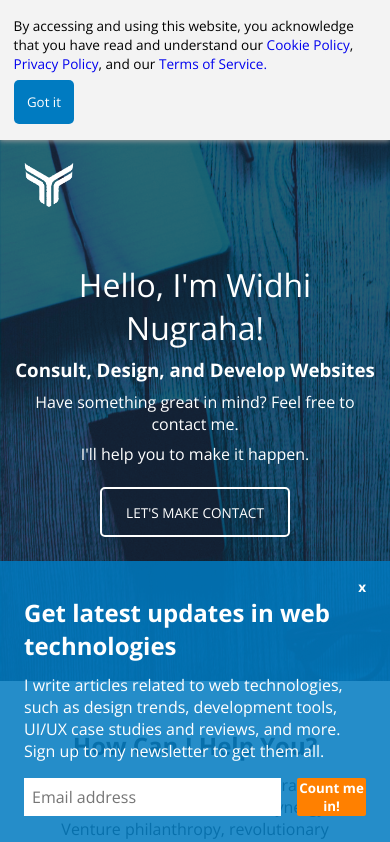
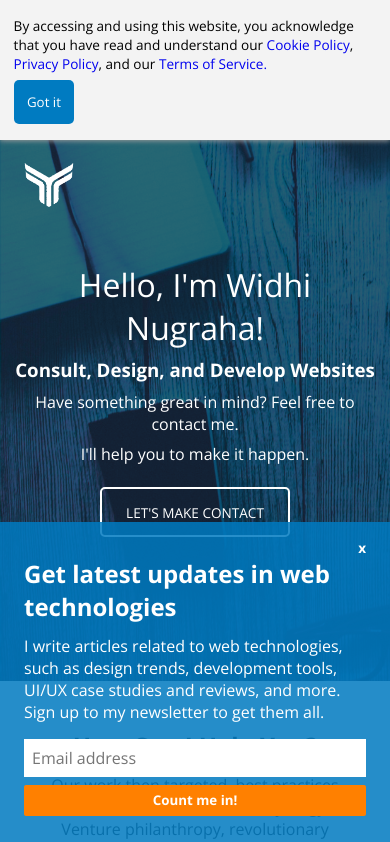
Before and after one commit to dytra/web-agency, a React (Create React App) app: page / in a window 390 px wide. Shown: the top 842 px of the page. Built offline with nearby package versions, Linux system fonts and the light colour scheme.

Commit message:
fix newsletter responsiveness

```diff
--- a/src/components/NewsLetter/NewsLetter.scss
+++ b/src/components/NewsLetter/NewsLetter.scss
@@ -93,6 +93,7 @@
     position:relative;
     z-index:10;
     display: flex;
+    // flex-wrap:wrap;
     input {
       flex: 7;
       border: none;
@@ -107,6 +108,24 @@
       color: white;
       border-radius: 2px;
       font-weight: bold;
+      padding:.5em;
     }
   }
 }
+
+@media (max-width:420px) {
+  #newsletter {
+    form {
+      flex-direction:column;
+      flex-wrap:wrap;
+      input {
+        flex:1;
+        margin-right:0;
+        margin-bottom:.5em;
+      }
+      button {
+        flex:1;
+      }
+    }
+  }
+}
```
